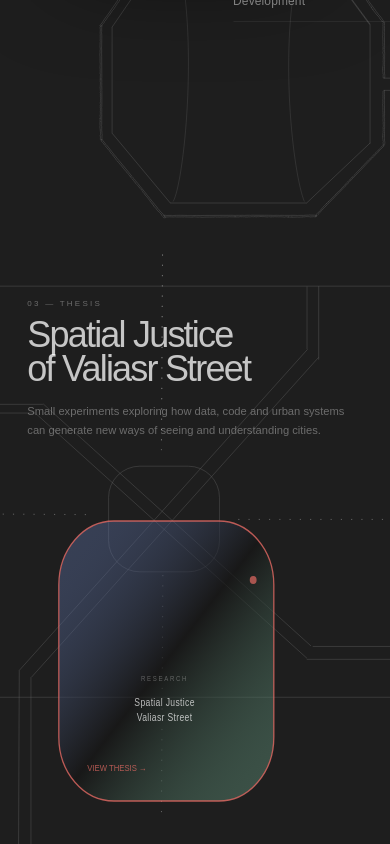
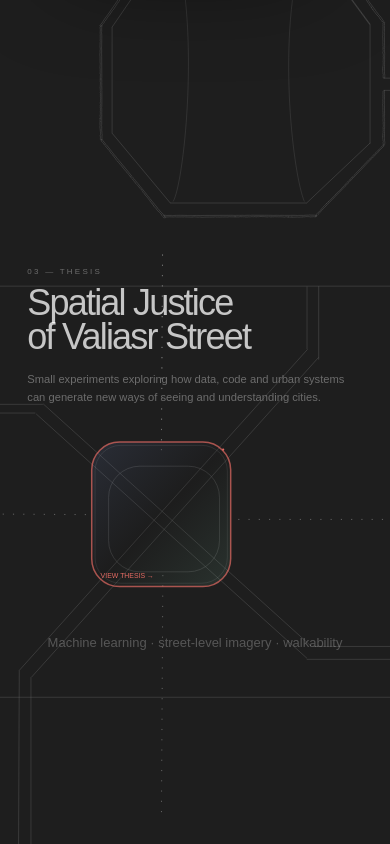
Before and after one commit to nikiabed/niki-portfolio, a Next.js app: page / in a window 390 px wide. Shown: the part 1156-2000 px from the top of the page. Built offline with nearby package versions, Linux system fonts and the light colour scheme.

Commit message:
Fixed responsive

```diff
--- a/app/component/city/CurrentlyExploringSection/CurrentlyExploringSection.tsx
+++ b/app/component/city/CurrentlyExploringSection/CurrentlyExploringSection.tsx
@@ -32,7 +32,7 @@ export const CurrentlyExploringSection = () => {
       }}
     >
       {/* =================================================
-          CONTENT POSITION
+          DESKTOP — HOVER RESTORED
       ================================================== */}
 
       <div
@@ -40,14 +40,14 @@ export const CurrentlyExploringSection = () => {
           absolute
           left-1/2
           top-[60%]
+          hidden
+          mobile:block
           w-[90%]
           max-w-[1100px]
           -translate-x-1/2
         "
       >
-        {/* =================================================
-            TITLE
-        ================================================== */}
+        {/* TITLE */}
 
         <div className="text-center">
           <h2
@@ -75,9 +75,7 @@ export const CurrentlyExploringSection = () => {
           </p>
         </div>
 
-        {/* =================================================
-            CONTENT ROW
-        ================================================== */}
+        {/* CONTENT ROW */}
 
         <div
           className="
@@ -90,9 +88,7 @@ export const CurrentlyExploringSection = () => {
             px-[clamp(5rem,15vw,15rem)]
           "
         >
-          {/* =================================================
-              LEFT
-          ================================================== */}
+          {/* LEFT */}
 
           <div className="shrink-0 pt-[clamp(3rem,10vw,10rem)]">
             <p
@@ -119,9 +115,7 @@ export const CurrentlyExploringSection = () => {
             />
           </div>
 
-          {/* =================================================
-              RIGHT
-          ================================================== */}
+          {/* RIGHT — HOVER */}
 
           <div
             className="
@@ -211,6 +205,105 @@ export const CurrentlyExploringSection = () => {
           </div>
         </div>
       </div>
+
+      {/* =================================================
+          MOBILE
+          COLORED ITEMS — NO HOVER
+      ================================================== */}
+
+      <div
+        className="
+          absolute
+          left-[5%]
+          top-[135%]
+          block
+          mobile:hidden
+          w-full
+          px-[8%]
+        "
+      >
+        {/* MOBILE TITLE */}
+
+        <div className="text-left">
+          <p
+            className="
+              mb-2
+              text-[8px]
+              uppercase
+              tracking-[0.28em]
+              text-white/35
+            "
+          >
+            04 — Currently Exploring
+          </p>
+
+          <h2
+            className="
+              max-w-[340px]
+              text-4xl
+              font-light
+              leading-[0.95]
+              tracking-[-0.05em]
+              text-white/75
+            "
+          >
+            Design · Research
+            <br />· Develop
+          </h2>
+
+          <p
+            className="
+              mt-3
+              max-w-[300px]
+              text-[0.65rem]
+              leading-relaxed
+              text-white/30
+            "
+          >
+            Across cities, data & technology.
+          </p>
+        </div>
+
+        {/* MOBILE LIST */}
+
+        <div className="mt-12 w-full">
+          {explorations.map((item, index) => (
+            <div
+              key={item}
+              className="
+                border-b
+                border-white/[0.08]
+                py-5
+              "
+            >
+              <div className="flex items-center justify-between">
+                <p
+                  className="
+                    text-[13px]
+                    font-light
+                    tracking-[0.01em]
+                  "
+                  style={{
+                    color: colors[index],
+                  }}
+                >
+                  {item}
+                </p>
+
+                <span
+                  className="text-[10px]"
+                  style={{
+                    color: colors[index],
+                    opacity: 0.7,
+                  }}
+                >
+                  0{index + 1}
+                </span>
+              </div>
+            </div>
+          ))}
+        </div>
+      </div>
     </section>
   );
 };
--- a/app/component/city/ThesisSection/ThesisSection.tsx
+++ b/app/component/city/ThesisSection/ThesisSection.tsx
@@ -13,7 +13,7 @@ export const ThesisSection = () => {
   const SVG_HEIGHT = 3876.47;
 
   /* ============================================================
-   * THESIS FIELD
+   * DESKTOP THESIS FIELD
    * ============================================================ */
 
   const field = {
@@ -21,6 +21,21 @@ export const ThesisSection = () => {
     cy: 2867,
     size: 120,
     radius: 60,
+  };
+
+  /* ============================================================
+   * MOBILE THESIS FIELD
+   *
+   * EXACTLY LIKE MOMENTUMLY:
+   * position + size are defined directly in SVG coordinates.
+   * ============================================================ */
+
+  const mobileField = {
+    cx: 580,
+    cy: 6010,
+    width: 500,
+    height: 520,
+    radius: 100,
   };
 
   /* ============================================================
@@ -65,7 +80,7 @@ export const ThesisSection = () => {
   };
 
   /* ============================================================
-   * OUTER / INNER FIELD
+   * DESKTOP OUTER / INNER
    * ============================================================ */
 
   const outerPath = createRoundedSquare(
@@ -104,7 +119,7 @@ export const ThesisSection = () => {
       }}
     >
       {/* =======================================================
-          DESKTOP
+          MAIN SVG
       ======================================================== */}
 
       <svg
@@ -113,20 +128,23 @@ export const ThesisSection = () => {
         className="
           absolute
           inset-0
-          hidden
-          mobile:block
           h-full
           w-full
           overflow-visible
         "
       >
+        {/* =====================================================
+            DESKTOP THESIS
+            DON'T TOUCH
+        ====================================================== */}
+
         <g
           pointerEvents="all"
+          className="hidden mobile:block"
           onMouseEnter={() => setHovered(true)}
           onMouseLeave={() => setHovered(false)}
           style={{
             cursor: "pointer",
-            transition: "transform 500ms cubic-bezier(0.22, 1, 0.36, 1)",
           }}
           transform={
             hovered
@@ -138,6 +156,8 @@ export const ThesisSection = () => {
               : "scale(1)"
           }
         >
+          {/* OUTER */}
+
           <path
             d={outerPath}
             fill="url(#thesis-gradient)"
@@ -151,6 +171,8 @@ export const ThesisSection = () => {
             }}
           />
 
+          {/* INNER */}
+
           <path
             d={innerPath}
             fill="none"
@@ -159,6 +181,8 @@ export const ThesisSection = () => {
             vectorEffect="non-scaling-stroke"
           />
 
+          {/* MARKER */}
+
           <circle
             cx={field.cx + field.size - 25}
             cy={field.cy - field.size + 25}
@@ -166,6 +190,8 @@ export const ThesisSection = () => {
             fill="#e46a63"
             opacity="0.7"
           />
+
+          {/* LABEL */}
 
           <text
             x={field.cx - field.size + 24}
@@ -182,7 +208,79 @@ export const ThesisSection = () => {
           </text>
         </g>
 
+        {/* =====================================================
+            MOBILE THESIS
+            FIXED DIRECTLY INSIDE SVG
+            SAME SYSTEM AS MOMENTUMLY
+        ====================================================== */}
+
+        <g pointerEvents="none" className="block mobile:hidden">
+          {/* ==================================================
+              OUTER FIELD
+          ================================================== */}
+
+          <rect
+            x={mobileField.cx - mobileField.width / 2}
+            y={mobileField.cy - mobileField.height / 2}
+            width={mobileField.width}
+            height={mobileField.height}
+            rx={mobileField.radius}
+            fill="url(#mobile-thesis-gradient)"
+            fillOpacity="0.12"
+            stroke="#e46a63"
+            strokeWidth="1.5"
+            strokeOpacity="0.7"
+            vectorEffect="non-scaling-stroke"
+          />
+
+          {/* ==================================================
+              INNER BORDER
+          ================================================== */}
+
+          <rect
+            x={mobileField.cx - mobileField.width / 2 + 12}
+            y={mobileField.cy - mobileField.height / 2 + 12}
+            width={mobileField.width - 24}
+            height={mobileField.height - 24}
+            rx={mobileField.radius - 8}
+            fill="none"
+            stroke="rgba(255,255,255,0.08)"
+            strokeWidth="1"
+            vectorEffect="non-scaling-stroke"
+          />
+
+          {/* ==================================================
+              MARKER
+          ================================================== */}
+
+          <circle
+            cx={mobileField.cx + mobileField.width / 2 - 27}
+            cy={mobileField.cy - mobileField.height / 2 + 27}
+            r="4"
+            fill="#e46a63"
+          />
+
+          {/* ==================================================
+              LABEL
+          ================================================== */}
+
+          <text
+            x={mobileField.cx - mobileField.width / 2 + 32}
+            y={mobileField.cy + mobileField.height / 2 - 30}
+            fill="#e46a63"
+            fontSize="25"
+          >
+            VIEW THESIS →
+          </text>
+        </g>
+
+        {/* =====================================================
+            GRADIENTS
+        ====================================================== */}
+
         <defs>
+          {/* DESKTOP */}
+
           <linearGradient id="thesis-gradient" x1="0" y1="0" x2="1" y2="1">
             <stop offset="0%" stopColor="#7d9be8" stopOpacity="0.30" />
 
@@ -190,11 +288,28 @@ export const ThesisSection = () => {
 
             <stop offset="100%" stopColor="#7fc6a4" stopOpacity="0.35" />
           </linearGradient>
+
+          {/* MOBILE */}
+
+          <linearGradient
+            id="mobile-thesis-gradient"
+            x1="0%"
+            y1="0%"
+            x2="100%"
+            y2="100%"
+          >
+            <stop offset="0%" stopColor="#7d9be8" />
+
+            <stop offset="50%" stopColor="#151515" />
+
+            <stop offset="100%" stopColor="#7fc6a4" />
+          </linearGradient>
         </defs>
       </svg>
 
       {/* =======================================================
           DESKTOP HEADER
+          UNCHANGED
       ======================================================== */}
 
       <div
@@ -253,25 +368,26 @@ export const ThesisSection = () => {
       </div>
 
       {/* =======================================================
-          MOBILE
+          MOBILE HEADER
+          POSITIONED IN SAME SVG-BASED COORDINATE SYSTEM
       ======================================================== */}
 
       <div
         className="
+          pointer-events-none
           absolute
-          left-0
-          top-[132%]
+          z-10
           block
           mobile:hidden
           w-full
           px-[7%]
         "
+        style={{
+          left: "0",
+          top: `${(mobileField.cy / SVG_HEIGHT) * 100 - 10}%`,
+          transform: "translateY(-100%)",
+        }}
       >
-        {/* ====================================================
-            MOBILE THESIS HEADER
-        ===================================================== */}
-
-        <div className="pt-8">
         <p
           className="
             mb-2
@@ -313,131 +429,29 @@ export const ThesisSection = () => {
         </p>
       </div>
 
-        {/* ====================================================
-            MOBILE THESIS FIELD
-            FIXED SVG SIZE / STABLE RESPONSIVE POSITION
-        ===================================================== */}
+      {/* =======================================================
+          MOBILE FOOTNOTE
+      ======================================================== */}
 
-        <svg
-          viewBox="0 0 390 420"
-          preserveAspectRatio="none"
+      <div
         className="
-    mt-8
+          pointer-events-none
+          absolute
+          z-10
           block
-    h-[420px]
+          mobile:hidden
           w-full
-    overflow-visible
+          px-[7%]
+          text-center
         "
-        >
-          <defs>
-            <linearGradient
-              id="mobile-thesis-gradient"
-              x1="0"
-              y1="0"
-              x2="1"
-              y2="1"
-            >
-              <stop offset="0%" stopColor="#7d9be8" stopOpacity="0.30" />
-              <stop offset="50%" stopColor="#151515" stopOpacity="0.78" />
-              <stop offset="100%" stopColor="#7fc6a4" stopOpacity="0.35" />
-            </linearGradient>
-          </defs>
-
-          {/* ==================================================
-      FIXED MOBILE SQUARE
-      موقعیت با مختصات SVG
-  ================================================== */}
-
-          <g
-            pointerEvents="all"
-            onMouseEnter={() => setHovered(true)}
-            onMouseLeave={() => setHovered(false)}
-          >
-            {/* OUTER */}
-
-            <rect
-              x="37"
-              y="50"
-              width="250"
-              height="280"
-              rx="64"
-              fill="url(#mobile-thesis-gradient)"
-              fillOpacity={hovered ? 1 : 0.85}
-              stroke="#e46a63"
-              strokeWidth="1.5"
-              strokeOpacity={hovered ? 1 : 0.8}
         style={{
-                transition:
-                  "fill-opacity 500ms ease, stroke-opacity 500ms ease",
-              }}
-            />
-
-
-            {/* MARKER */}
-
-            <circle cx="263" cy="109" r="4" fill="#e46a63" opacity="0.7" />
-
-            {/* LABEL */}
-
-            <text
-              x="70"
-              y="300"
-              fill="#e46a63"
-              fontSize="9"
-              style={{
-                opacity: hovered ? 1 : 0.75,
-                transition: "opacity 300ms ease",
+          left: "0",
+          top: `${(mobileField.cy / SVG_HEIGHT) * 100 + 11}%`,
         }}
       >
-              VIEW THESIS →
-            </text>
-
-            {/* CENTER CONTENT */}
-
-            <text
-              x="160"
-              y="210"
-              textAnchor="middle"
-              fill="rgba(255,255,255,0.30)"
-              fontSize="7"
-              letterSpacing="2"
-            >
-              RESEARCH
-            </text>
-
-            <text
-              x="160"
-              y="235"
-              textAnchor="middle"
-              fill="rgba(255,255,255,0.70)"
-              fontSize="10"
-              letterSpacing="0.4"
-            >
-              Spatial Justice
-            </text>
-
-            <text
-              x="160"
-              y="250"
-              textAnchor="middle"
-              fill="rgba(255,255,255,0.70)"
-              fontSize="10"
-              letterSpacing="0.4"
-            >
-              Valiasr Street
-            </text>
-          </g>
-        </svg>
-
-        {/* ====================================================
-            SMALL FOOTNOTE
-        ===================================================== */}
-
         <p
           className="
-            mx-auto
-            text-center
-            text-[12px]
+            text-[13px]
             text-white/25
           "
         >
```
Lines whose indentation alone changed are shown as unchanged.
